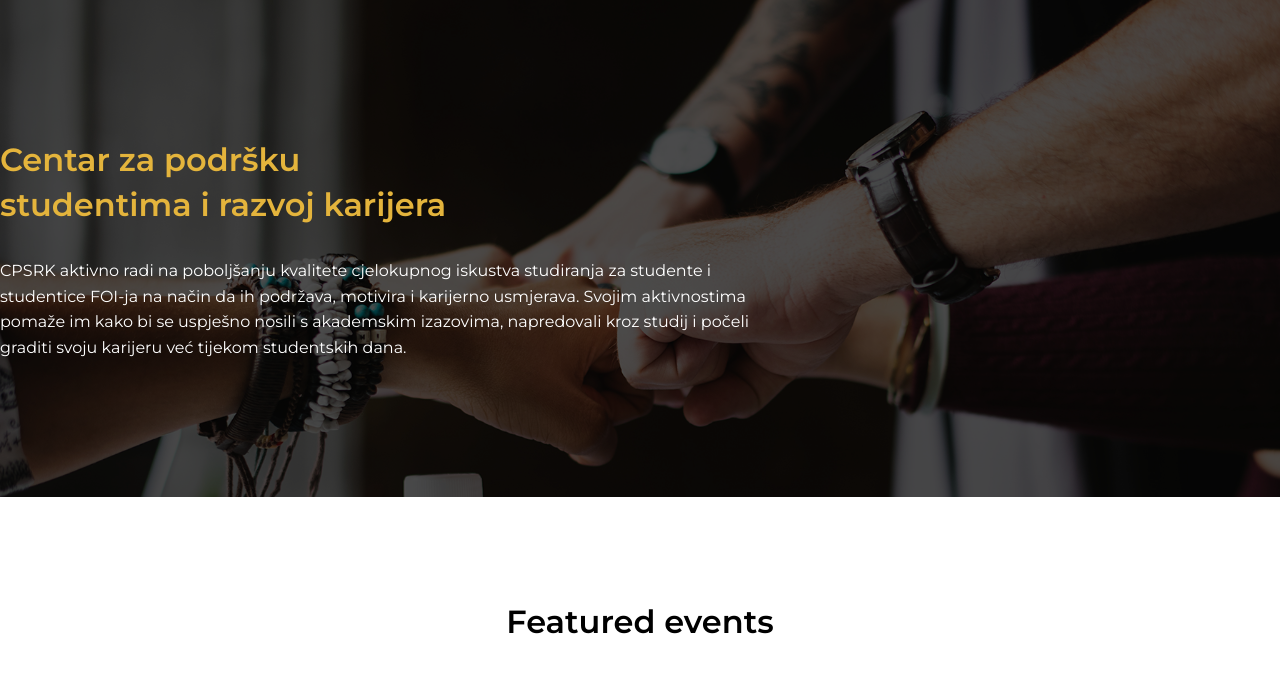
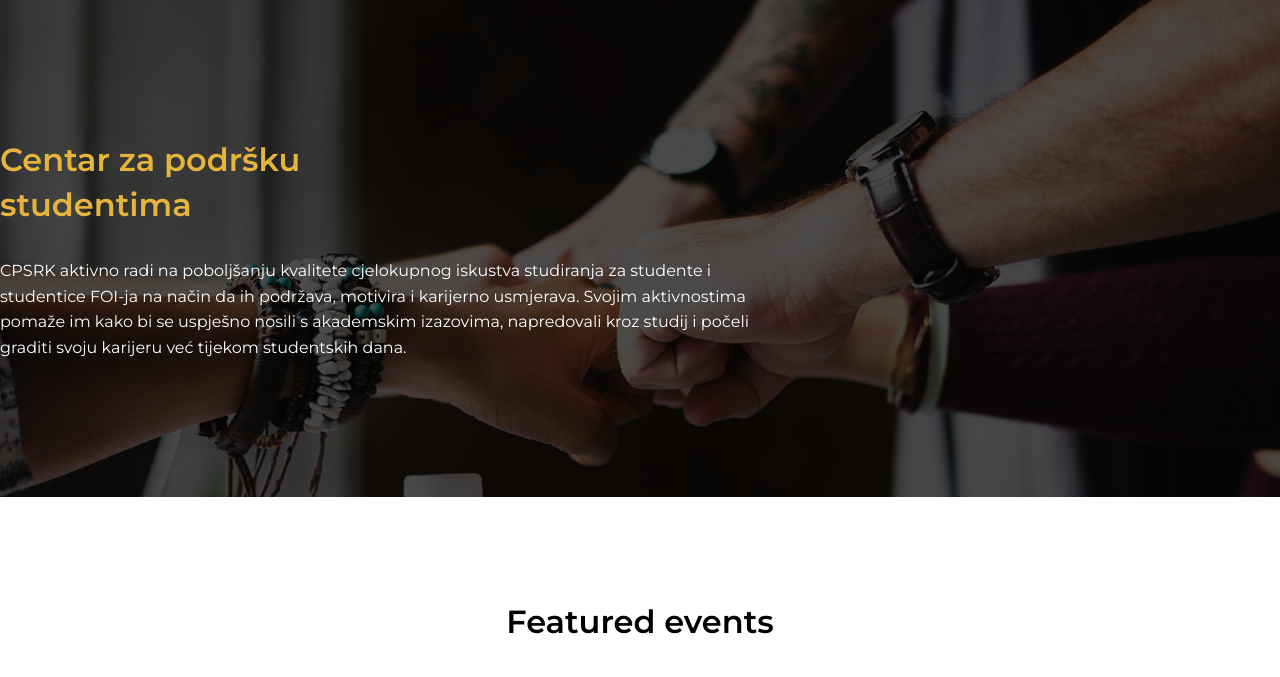
Before and after one commit to kdk152/SpeckAcademy_FOI-CPSRK-events, a plain HTML site: page index.html in a window 1280 px wide. Shown: the part 83-760 px from the top of the page. Drawn offline with nearby package versions, Linux system fonts and the light colour scheme.

Commit message:
Changing h1 hero title

```diff
--- a/index.html
+++ b/index.html
@@ -29,7 +29,7 @@
             <div class="section-hero__overlay">
                 <div class="section-hero__content">
                     <h1 class="section-hero__heading">
-                        Centar za podršku studentima i razvoj karijera
+                        Centar za podršku studentima
                     </h1>
                     <p class="section-hero__subheading">
                         CPSRK aktivno radi na poboljšanju kvalitete cjelokupnog iskustva studiranja za studente i studentice FOI-ja na način da ih podržava, motivira i karijerno usmjerava. Svojim aktivnostima pomaže im kako bi se uspješno nosili s akademskim izazovima, napredovali
```
